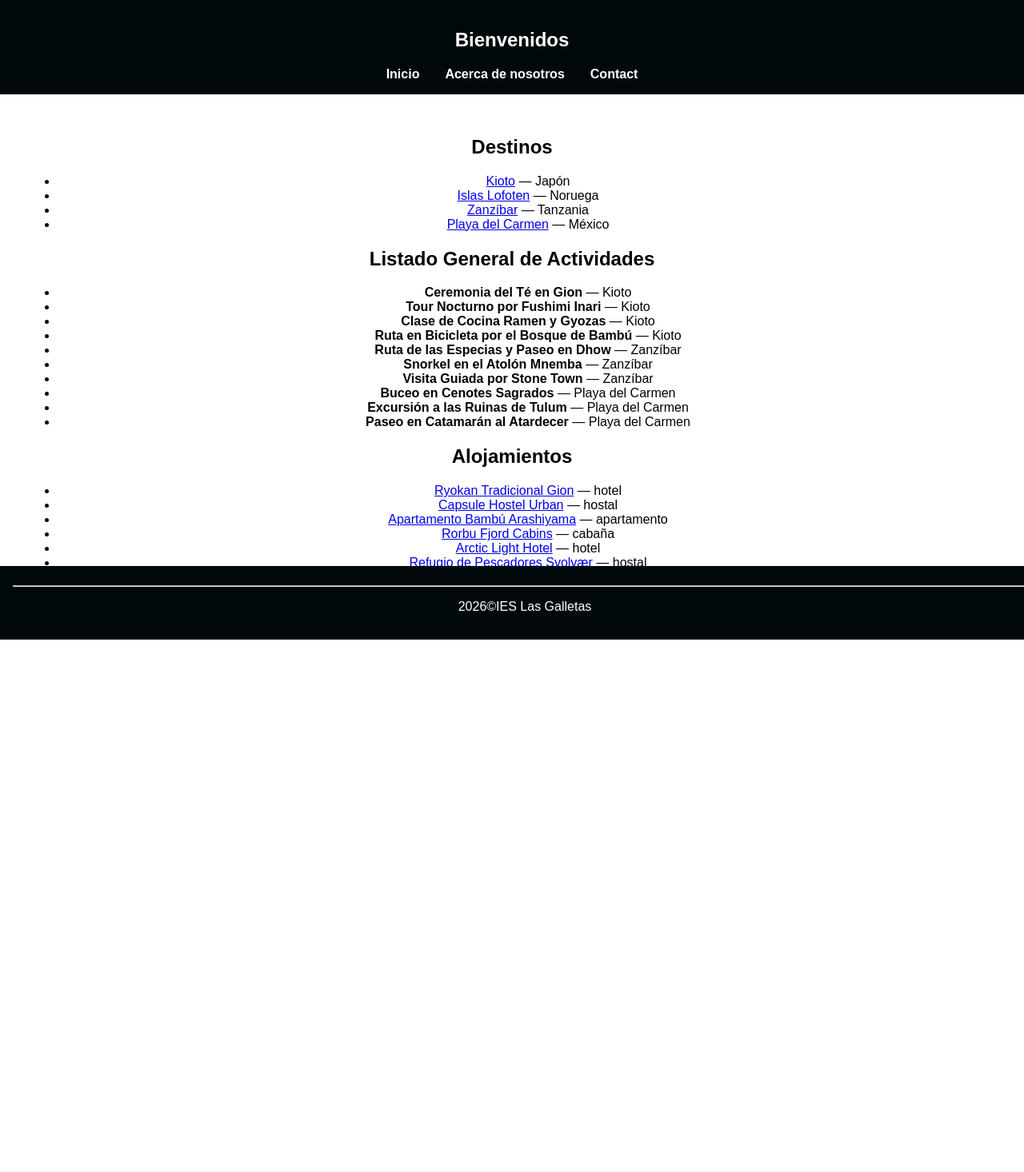
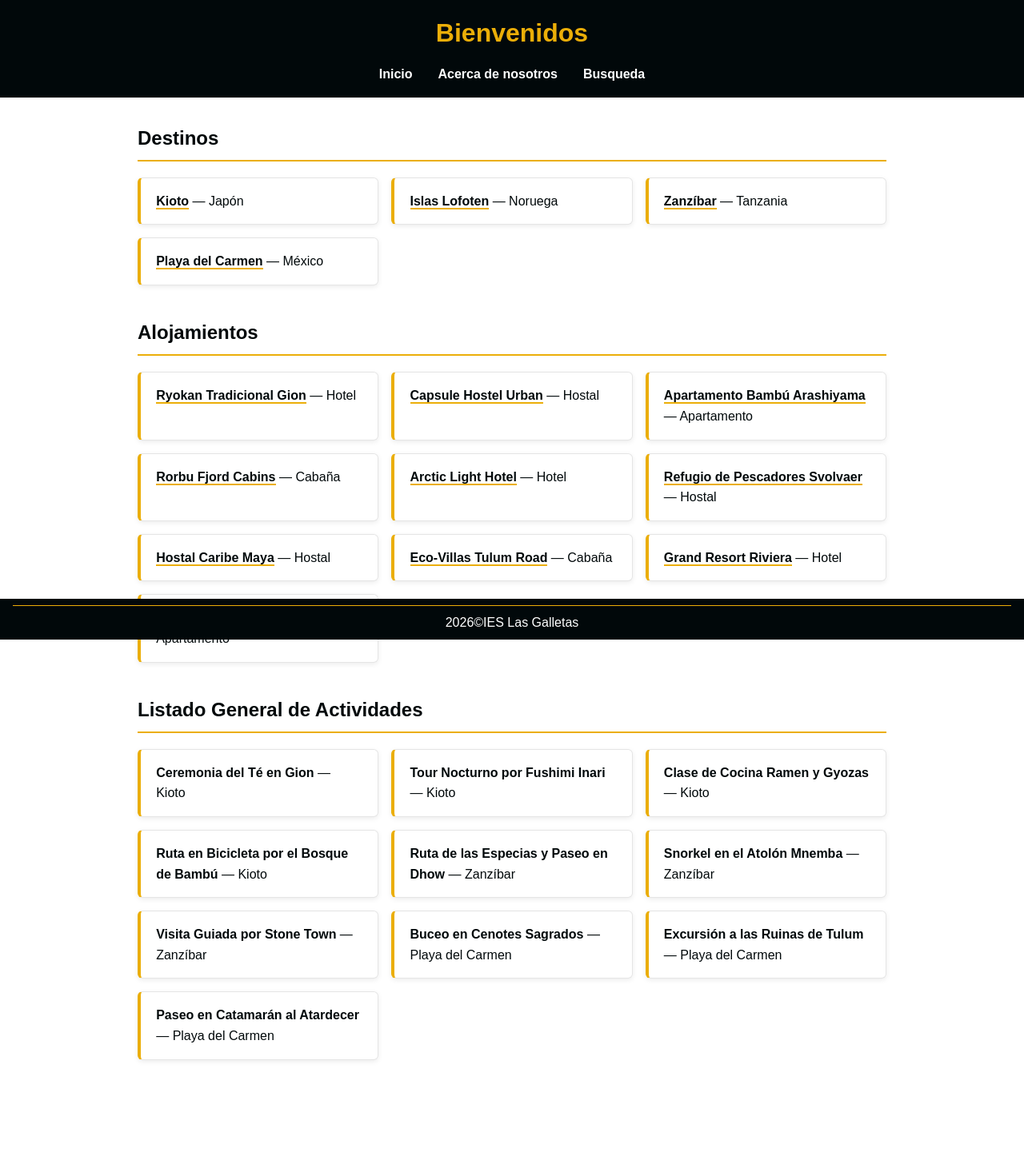
Before and after one commit to cristianfumerohernandez-ux/Tu_viaje_a_medida, a Flask app: page / in a window 1280 px wide. Shown: the whole page at 80% size. Before the commit the page ends 800 px from the top, so only its background shows below. Run offline with Flask 3, Linux system fonts and the light colour scheme.

Commit message:
creation of search, modified style and a little change in index

```diff
--- a/app/data/accommodations.py
+++ b/app/data/accommodations.py
@@ -4,7 +4,7 @@ accommodations = [
         "slug": "ryokan-tradicional-gion",
         "name": "Ryokan Tradicional Gion",
         "destination_slug": "kioto",
-        "type": "hotel",
+        "type": "Hotel",
         "price_per_night": 140,
         "includes_breakfast": True,
         "allows_pets": False,
@@ -15,7 +15,7 @@ accommodations = [
         "slug": "capsule-hostel-urban",
         "name": "Capsule Hostel Urban",
         "destination_slug": "kioto",
-        "type": "hostal",
+        "type": "Hostal",
         "price_per_night": 35,
         "includes_breakfast": False,
         "allows_pets": False,
@@ -26,7 +26,7 @@ accommodations = [
         "slug": "apartamento-bambu-arashiyama",
         "name": "Apartamento Bambú Arashiyama",
         "destination_slug": "kioto",
-        "type": "apartamento",
+        "type": "Apartamento",
         "price_per_night": 95,
         "includes_breakfast": False,
         "allows_pets": True,
@@ -38,7 +38,7 @@ accommodations = [
         "slug": "rorbu-fjord-cabins",
         "name": "Rorbu Fjord Cabins",
         "destination_slug": "islas-lofoten",
-        "type": "cabaña",
+        "type": "Cabaña",
         "price_per_night": 160,
         "includes_breakfast": True,
         "allows_pets": True,
@@ -49,7 +49,7 @@ accommodations = [
         "slug": "arctic-light-hotel",
         "name": "Arctic Light Hotel",
         "destination_slug": "islas-lofoten",
-        "type": "hotel",
+        "type": "Hotel",
         "price_per_night": 210,
         "includes_breakfast": True,
         "allows_pets": False,
@@ -58,9 +58,9 @@ accommodations = [
     },
     {
         "slug": "refugio-de-pescadores-svolvaer",
-        "name": "Refugio de Pescadores Svolvær",
+        "name": "Refugio de Pescadores Svolvaer",
         "destination_slug": "islas-lofoten",
-        "type": "hostal",
+        "type": "Hostal",
         "price_per_night": 55,
         "includes_breakfast": False,
         "allows_pets": True,
@@ -74,7 +74,7 @@ accommodations = [
         "slug": "hostal-caribe-maya",
         "name": "Hostal Caribe Maya",
         "destination_slug": "playa-del-carmen",
-        "type": "hostal",
+        "type": "Hostal",
         "price_per_night": 25,
         "includes_breakfast": True,
         "allows_pets": True,
@@ -85,7 +85,7 @@ accommodations = [
         "slug": "eco-villas-tulum-road",
         "name": "Eco-Villas Tulum Road",
         "destination_slug": "playa-del-carmen",
-        "type": "cabaña",
+        "type": "Cabaña",
         "price_per_night": 110,
         "includes_breakfast": False,
         "allows_pets": True,
@@ -96,7 +96,7 @@ accommodations = [
         "slug": "grand-resort-riviera",
         "name": "Grand Resort Riviera",
         "destination_slug": "playa-del-carmen",
-        "type": "hotel",
+        "type": "Hotel",
         "price_per_night": 190,
         "includes_breakfast": True,
         "allows_pets": False,
@@ -107,7 +107,7 @@ accommodations = [
         "slug": "loft-quinta-avenida",
         "name": "Loft Quinta Avenida",
         "destination_slug": "playa-del-carmen",
-        "type": "apartamento",
+        "type": "Apartamento",
         "price_per_night": 80,
         "includes_breakfast": False,
         "allows_pets": False,
--- a/app/main.py
+++ b/app/main.py
@@ -41,6 +41,9 @@ def accommodationsDetails(slug):
 
     return render_template("accommodationsDetails.html", item=item)
 
+@app.route("/search")
+def search():
+    return render_template ("search.html")
 
 if __name__ == "__main__":
     # host='0.0.0.0' es VITAL en Docker para que el servidor sea accesible desde fuera del contenedor
--- a/app/static/css/style.css
+++ b/app/static/css/style.css
@@ -5,49 +5,153 @@
     --accent-color: rgb(235, 174, 8);
 }
 
-header{
+/* Base */
+body {
+    font-family: Arial, sans-serif;
+    margin: 0;
+    padding: 0;
+    background-color: var(--secondary-color);
+    color: var(--primary-color);
+    line-height: 1.6;
+}
+
+/* Header y navegación */
+header {
     background-color: var(--primary-color);
     color: var(--secondary-color);
     text-align: center;
-    justify-content: center;
     padding: 1rem;
 }
+
+nav h1 {
+    margin: 0 0 0.8rem;
+    font-size: 2rem;
+    color: var(--accent-color);
+}
+
 nav ul {
     list-style-type: none;
     margin: 0;
     padding: 0;
     display: flex;
     justify-content: center;
+    flex-wrap: wrap;
 }
+
 nav ul li {
     margin: 0 1rem;
 }
+
 nav ul li a {
     color: var(--secondary-color);
     text-decoration: none;
     font-weight: bold;
+    transition: color 0.3s ease;
 }
+
 nav ul li a:hover {
     text-decoration: underline;
-    transition: color 0.3s ease;
     color: var(--accent-color);
 }
+
+/* Contenido principal */
 main {
+    max-width: 1000px;
+    margin: 0 auto;
     padding: 2rem;
-    text-align: center;
+    padding-bottom: 100px; /* espacio para el footer fijo */
+    box-sizing: border-box;
+    text-align: left;
 }
+
+/* Secciones (destinos, actividades, alojamientos) */
+main section {
+    margin-bottom: 2.5rem;
+}
+
+main h2 {
+    color: var(--primary-color);
+    border-bottom: 2px solid var(--accent-color);
+    padding-bottom: 0.5rem;
+    margin-top: 0;
+}
+
+main p {
+    margin-bottom: 1rem;
+}
+
+/* Listas con aspecto de tarjetas */
+main section ul {
+    list-style: none;
+    margin: 0;
+    padding: 0;
+    display: grid;
+    grid-template-columns: repeat(auto-fit, minmax(260px, 1fr));
+    gap: 1rem;
+}
+
+main section li {
+    background-color: var(--secondary-color);
+    border: 1px solid #e5e5e5;
+    border-left: 4px solid var(--accent-color);
+    border-radius: 6px;
+    padding: 1rem 1.2rem;
+    box-shadow: 0 2px 6px rgba(0, 0, 0, 0.08);
+    transition: transform 0.2s ease, box-shadow 0.2s ease;
+}
+
+main section li:hover {
+    transform: translateY(-3px);
+    box-shadow: 0 6px 14px rgba(0, 0, 0, 0.15);
+}
+
+main li strong {
+    color: var(--primary-color);
+}
+
+/* Enlaces del contenido */
+main a {
+    color: var(--primary-color);
+    font-weight: bold;
+    text-decoration: none;
+    border-bottom: 2px solid var(--accent-color);
+    transition: background-color 0.2s ease;
+}
+
+main a:hover {
+    background-color: var(--accent-color);
+}
+
+/* Footer */
 footer {
     background-color: var(--primary-color);
     color: var(--secondary-color);
     text-align: center;
-    padding: 1rem;
+    padding: 0.5rem 1rem;
     position: fixed;
     bottom: 0;
     width: 100%;
+    box-sizing: border-box;
 }
-body {
-    font-family: Arial, sans-serif;
+
+footer hr {
+    border: none;
+    border-top: 1px solid var(--accent-color);
+    margin: 0 0 0.5rem;
+}
+
+footer p {
     margin: 0;
-    padding: 0;
-    background-color: var(--secondary-color);
 }
+
+/* Responsive */
+@media (max-width: 600px) {
+    nav ul {
+        flex-direction: column;
+        align-items: center;
+        gap: 0.5rem;
+    }
+    nav h1 {
+        font-size: 1.5rem;
+    }
+}
--- a/app/templates/index.html
+++ b/app/templates/index.html
@@ -17,7 +17,7 @@
             <ul>
                 <li><a href="/">Inicio</a></li>
                 <li><a href="{{ url_for('aboutUs') }}">Acerca de nosotros</a></li>
-                <li><a href="/contact">Contact</a></li>
+                <li><a href="{{ url_for('search') }}">Busqueda</a></li>
             </ul>
         </nav>
     </header>
@@ -28,6 +28,16 @@
             <ul>
                 {% for d in destinations %}
                 <li><a href="{{ url_for('destinationDetail', slug=d.slug) }}">{{ d.name }}</a> — {{ d.country }}</li>
+                {% endfor %}
+            </ul>
+        </section>
+
+
+        <section id="accommodations_container">
+            <h2>Alojamientos</h2>
+            <ul>
+                {% for a in accommodations %}
+                <li><a href="{{ url_for('accommodationsDetails', slug=a.slug) }}">{{ a.name }}</a> — {{ a.type }}</li>
                 {% endfor %}
             </ul>
         </section>
@@ -46,15 +56,6 @@
             <p>No hay actividades disponibles.</p>
             {% endif %}
         </section>
-
-        <section id="accommodations_container">
-            <h2>Alojamientos</h2>
-            <ul>
-                {% for a in accommodations %}
-                <li><a href="{{ url_for('accommodationsDetails', slug=a.slug) }}">{{ a.name }}</a> — {{ a.type }}</li>
-                {% endfor %}
-            </ul>
-        </section>
         {% endblock %}
     </main>
 
--- /dev/null
+++ b/app/templates/search.html
@@ -0,0 +1,5 @@
+{% extends "index.html" %}
+
+{% block content %}
+<h1>Busqueda</h1>
+{% endblock %}
```
